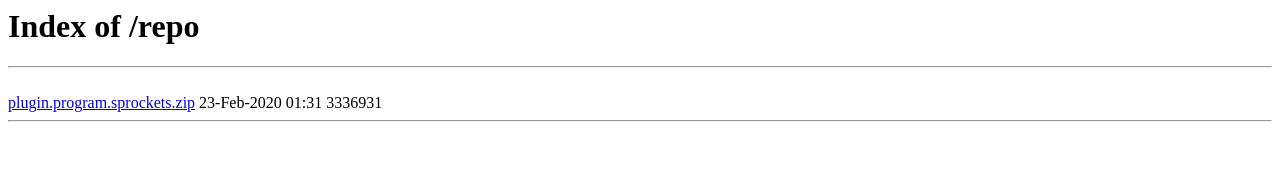
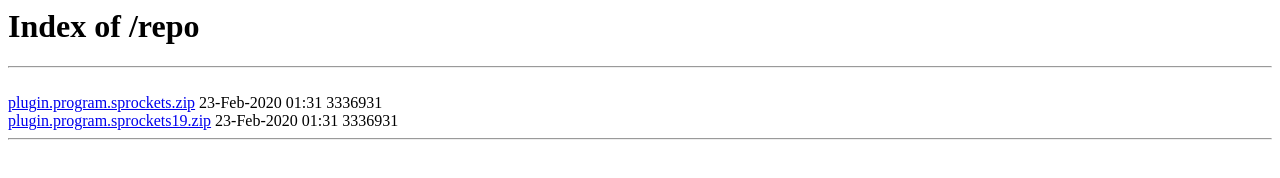
Before and after one commit to MainStreetUSA/Spaceley-Sprockets.github.io, a plain HTML site: page index.html in a window 1280 px wide. Drawn offline with Linux system fonts and the light colour scheme.

Commit message:
added new 19 wizard to index

```diff
--- a/index.html
+++ b/index.html
@@ -3,6 +3,8 @@
 <h1>Index of /repo</h1><hr>
 <br />
 <a href="plugin.program.sprockets.zip">plugin.program.sprockets.zip</a>              23-Feb-2020 01:31              3336931
+<br>
+<a href="plugin.program.sprockets19.zip">plugin.program.sprockets19.zip</a>              23-Feb-2020 01:31              3336931
 <hr>
 
 </body></html>
```
